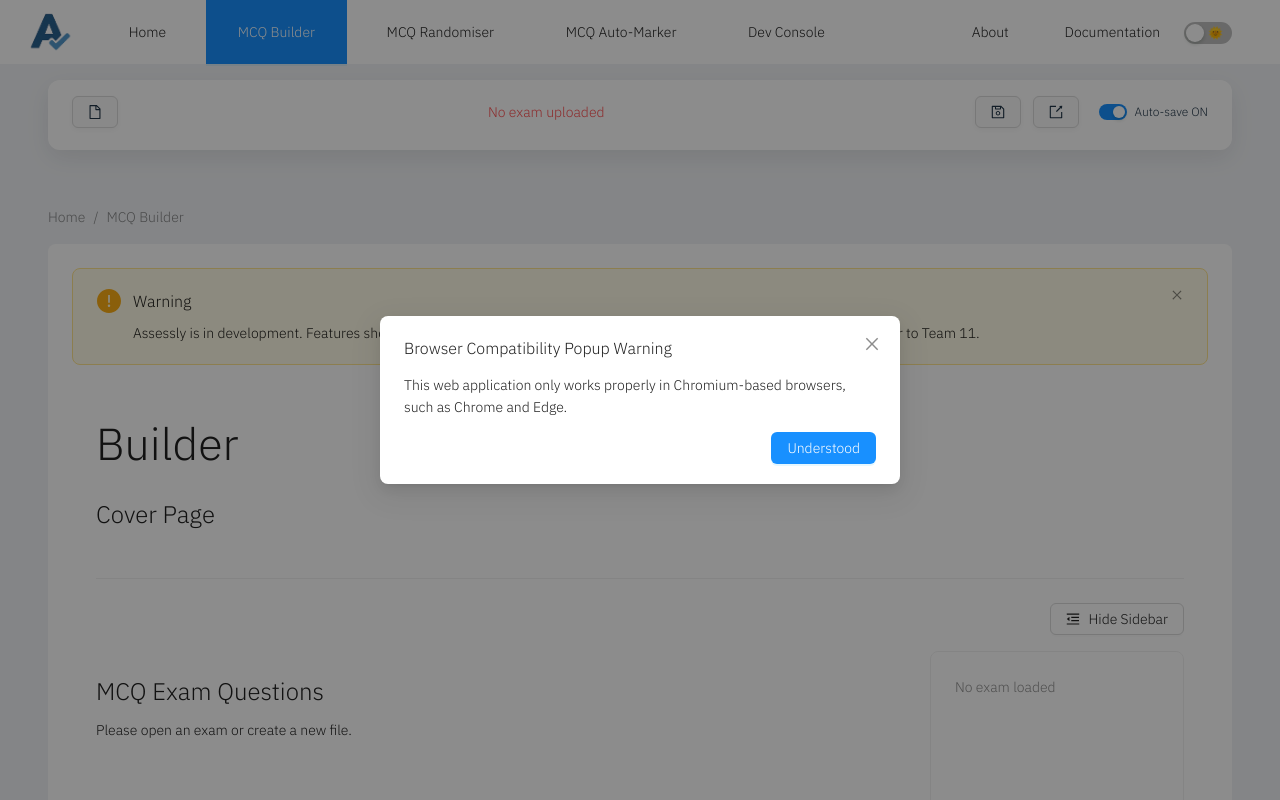
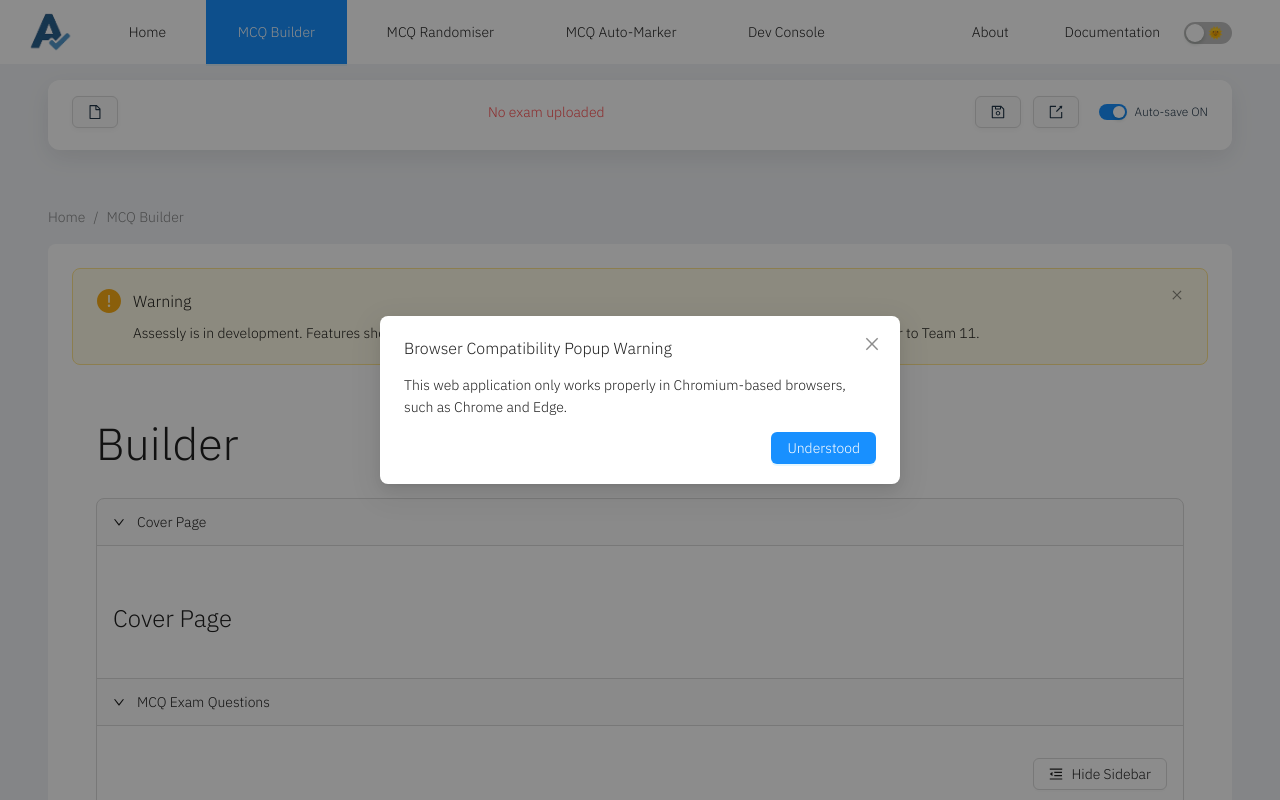
Before and after one commit to uoa-compsci399-2025-s1/capstone-project-2025-s1-team-11, a React (Vite) app in the folder client/: page /builder in a window 1280 px wide. Shown: the top 800 px of the page. Built offline with nearby package versions, Linux system fonts and the light colour scheme.

Commit message:
Added Antd collapse components

```diff
--- a/client/src/pages/builder.jsx
+++ b/client/src/pages/builder.jsx
@@ -5,7 +5,7 @@ import { selectExamData } from "../store/exam/selectors.js";
 import ExamDisplay from "../components/examDisplay.jsx";
 import ExamFileManager from "../components/ExamFileManager.jsx";
 import ExamSidebar from "../components/ExamSidebar.jsx";
-import { Typography, Button, Space, Row, Col, Tooltip, Divider } from "antd";
+import { Typography, Button, Space, Row, Col, Tooltip, Collapse } from "antd";
 import { MenuFoldOutlined, MenuUnfoldOutlined } from '@ant-design/icons';
 import { exportExamToPdf } from "../services/exportPdf.js";
 
@@ -28,19 +28,21 @@ const Builder = () => {
         setSidebarCollapsed(!sidebarCollapsed);
     };
 
-    return (
-        <div style={{ padding: '24px' }}>
-            <h1>Builder</h1>
-
-            {/* Cover Page Section */}
-            <div style={{ marginBottom: '48px' }}>
+    const items = [
+        {
+            key: '1',
+            label: 'Cover Page',
+            children: (
+                <div style={{ padding: '16px 0' }}>
                     <Typography.Title level={3}>Cover Page</Typography.Title>
                 </div>
-
-            <Divider />
-
-            {/* MCQ Exam Questions Section */}
-            <div style={{ marginBottom: '48px' }}>
+            ),
+        },
+        {
+            key: '2',
+            label: 'MCQ Exam Questions',
+            children: (
+                <div style={{ padding: '16px 0' }}>
                     <div style={{
                         display: 'flex',
                         justifyContent: 'flex-end',
@@ -82,11 +84,13 @@ const Builder = () => {
                         )}
                     </Row>
                 </div>
-
-            <Divider />
-
-            {/* Export & Randomise Section */}
-            <div>
+            ),
+        },
+        {
+            key: '3',
+            label: 'Export & Randomise',
+            children: (
+                <div style={{ padding: '16px 0' }}>
                     <Typography.Title level={3}>Export & Randomise</Typography.Title>
                     <Typography.Paragraph type="secondary">
                         Export functions coming soon
@@ -110,6 +114,18 @@ const Builder = () => {
                         </Space>
                     </div>
                 </div>
+            ),
+        },
+    ];
+
+    return (
+        <div style={{ padding: '24px' }}>
+            <h1>Builder</h1>
+            <Collapse
+                defaultActiveKey={['1', '2', '3']}
+                items={items}
+                style={{ marginTop: '16px' }}
+            />
         </div>
     );
 };
```
Lines whose indentation alone changed are shown as unchanged.
